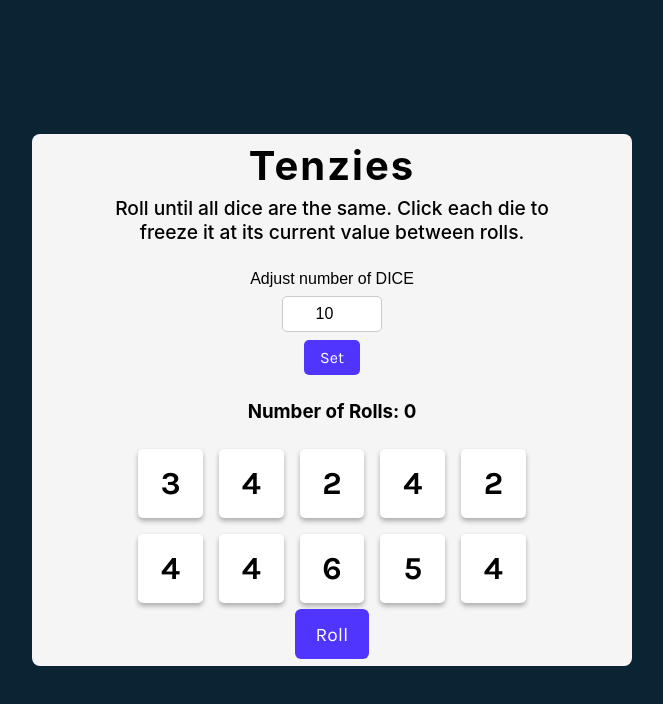
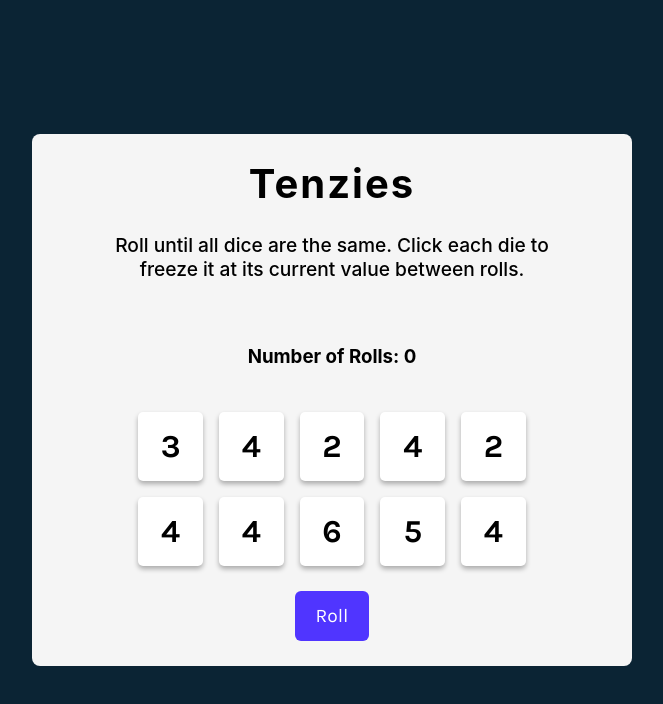
Before and after one commit to MIhnatco/Scrimba, a React (Create React App) app in the folder tenzies/: page / in a window 1280 px wide. Shown: the top 704 px of the page, without its empty margins (308-971 px from the left). Built offline with nearby package versions, Linux system fonts and the light colour scheme.

Commit message:
Dice adjustment conditional display

```diff
--- a/tenzies/src/App.js
+++ b/tenzies/src/App.js
@@ -116,6 +116,8 @@ function App() {
         current value between rolls.
       </p>
 
+      {/*Adjust the number of dice when you won the game */}
+      {gameWon && (
         <div className="adjust-dice-container">
           <label for="numbOfDice">Adjust number of DICE</label>
           <input
@@ -127,7 +129,9 @@ function App() {
           />
           <button onClick={applyDiceAdjustment}>Set</button>
         </div>
+      )}
 
+      {/* Count the rolls to win */}
       {gameWon ? (
         <h3 className="roll-won">You won in {rollCount} rolls!</h3>
       ) : (
```
Lines whose indentation alone changed are shown as unchanged.
